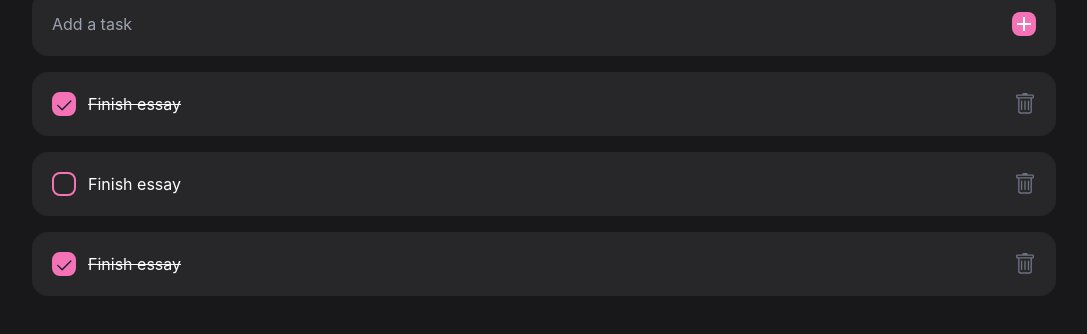
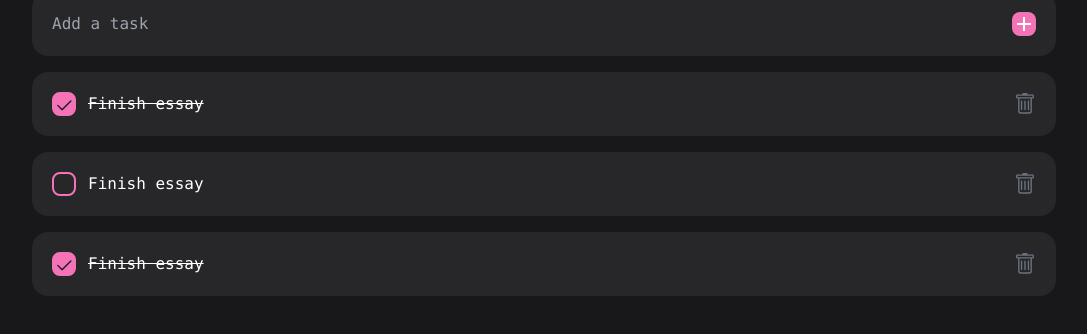
Before and after one commit to hermanzuiakov/todo-react, a React (Create React App) app in the folder todo/: page / in a window 1280 px wide. Shown: the part 120-454 px from the top of the page, without its empty margins (96-1183 px from the left). Built offline with nearby package versions, Linux system fonts and the light colour scheme.

Commit message:
Refactor code

```diff
--- a/todo/src/components/layout/Layout.jsx
+++ b/todo/src/components/layout/Layout.jsx
@@ -2,7 +2,7 @@ import React from 'react';
 
 const Layout = ({children}) => {
     return (
-        <div className="bg-zinc-900 min-h-screen text-white py-10">
+        <div className="bg-zinc-900 min-h-screen text-white py-10 font-mono">
             {children}
         </div>
     );
--- a/todo/src/components/screens/Home/Home.jsx
+++ b/todo/src/components/screens/Home/Home.jsx
@@ -38,6 +38,9 @@ const Home = () => {
 
             <ToDoField setToDos={setToDos}/>
 
+            <>
+                {toDos?.length > 0 ? (
+                    <div>
                         {
                             toDos.map(toDo => (
                                 <ToDoItem
@@ -49,6 +52,14 @@ const Home = () => {
                             ))
                         }
                     </div>
+                ) : (
+                    <div>
+                        No task found
+                    </div>
+                )}
+            </>
+
+        </div>
     );
 };
 
```
Lines whose indentation alone changed are shown as unchanged.
